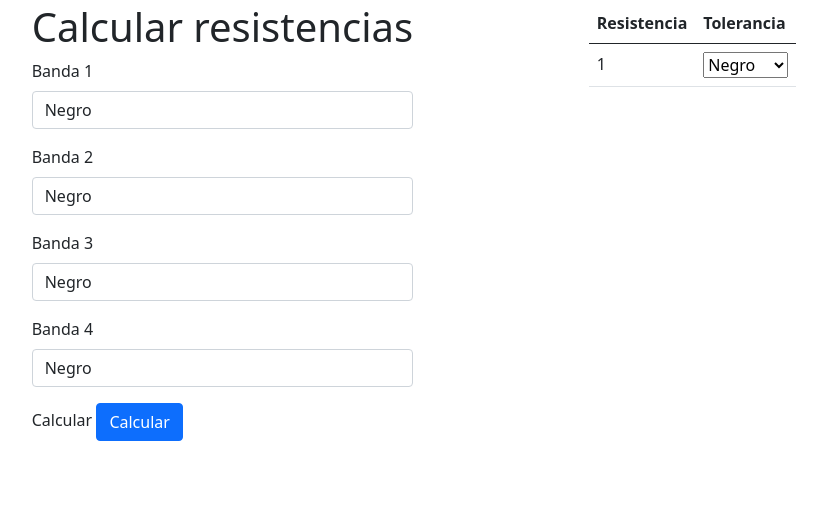
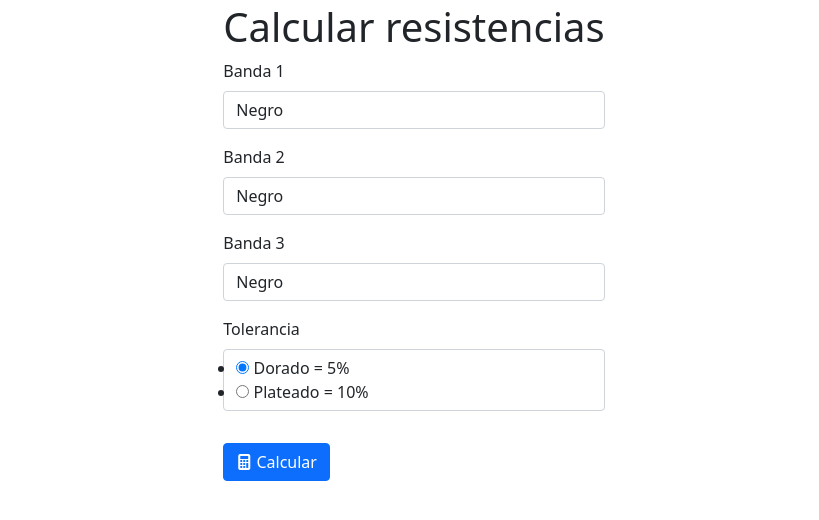
Before and after one commit to IDGS-1003-19002318/IDGS803-Flask2, a Flask app: page /resistencia in a window 1280 px wide. Shown: the part 69-589 px from the top of the page, without its empty margins (226-1045 px from the left). Run offline with Flask 2, Linux system fonts and the light colour scheme; some libraries are stand-ins or nearby versions.

Commit message:
Fix translator and resistors
- Fix find words in UPPER or LOWER for translator
- Add resistors calculator

```diff
--- a/act2_Translator.py
+++ b/act2_Translator.py
@@ -23,12 +23,12 @@ class Translator:
         if palabras:
             if form['idioma'] == '1':
                 for item in palabras:
-                    if item.split(',')[0] == form['palabra']:
+                    if item.split(',')[0] == form['palabra'].lower():
                         traduccion = item.split(',')[1].replace('\n', '')
                         break
             else:
                 for item in palabras:
-                    if item.split(',')[1].replace('\n', '') == form['palabra']:
+                    if item.split(',')[1].replace('\n', '') == form['palabra'].lower():
                         traduccion = item.split(',')[0]
                         break
         else:
--- a/act3_Resistencias.py
+++ b/act3_Resistencias.py
@@ -1,31 +1,43 @@
 class Resistencia():
-    def __init__(self, *args):
-        super(Resistencia, self).__init__(*args)
 
-        self._resistencias = []
+    def calcular(self, form):
+        form = form.data
+        suma = ((int(form['banda1']) * 10) + int(form['banda2'])) * (10 ** int(form['banda3']))
+        if form['tolerancia'] == '1':
+            tot = suma * .05
+            min = suma - (suma * .05)
+            max = suma + (suma * .05)
+        else:
+            tot = suma * .10
+            min = suma - (suma * .10)
+            max = suma + (suma * .10)
+        return {'tot': tot, 'min': min, 'max': max}
 
-    def add_resistencia(self, resistencia):
-        self._resistencias.append(resistencia)
+    def setColor(self, color):
+        colores = {
+            0: "#000000",
+            1: "#541204",
+            2: "#E80B2C",
+            3: "#F48421",
+            4: "#F4F21E",
+            5: "#0B9E0B",
+            6: "#0B3EE8",
+            7: "#8B0BE8",
+            8: "#808080",
+            9: "#FFFFFF"
+        }
+        color = int(color)
+        color = colores.get(color)
 
-    def get_resistencias(self):
-        return self._resistencias
+        return color
 
-    def get_resistencia(self, index):
-        return self._resistencias[index]
 
-    def get_resistencia_total(self):
-        resistencia_total = 0
+    def setTolerancia(self, color):
+        colores = {
+            1: "#FFD700",
+            2: "#C0C0C0"
+        }
+        color = int(color)
+        color = colores.get(color)
 
-        for resistencia in self._resistencias:
-            resistencia_total += resistencia.get_resistencia()
-
-        return resistencia_total
-
-    def get_maxima_corriente(self):
-        return self.get_resistencia_total() / 10
-
-    def get_maxima_potencia(self):
-        return self.get_maxima_corriente() * 220
-
-    def get_minima_resistencia(self):
-        return self.get_resistencia_total() / 0.1
+        return color
--- a/app.py
+++ b/app.py
@@ -17,11 +17,20 @@ def no_encontrada(e):
 @app.route("/resistencia", methods=['GET', 'POST'])
 def resistencia():
     resistors = Resistencia()
+    res = {}
+    banda1 = ''
+    banda2 = ''
+    banda3 = ''
+    tolerancia = ''
     resistencia = forms.ResistenciaForm(request.form)
     if request.method == 'POST' and resistencia.validate():
-        resistencia = forms.ResistenciaForm(request.form)
+        banda1 = resistors.setColor(resistencia.banda1.data)
+        banda2 = resistors.setColor(resistencia.banda2.data)
+        banda3 = resistors.setColor(resistencia.banda3.data)
+        tolerancia = resistors.setTolerancia(resistencia.tolerancia.data)
+        res = resistors.calcular(resistencia)
         flash('Calculo registrado', 'success')
-    return render_template('resistencia.html', form=resistencia)
+    return render_template('resistencia.html', form=resistencia, banda1=banda1, banda2=banda2, banda3=banda3, tolerancia=tolerancia, res=res)
 
 
 @app.route("/traductor", methods=['GET', 'POST'])
--- a/forms.py
+++ b/forms.py
@@ -59,49 +59,38 @@ class BuscadorForm(FlaskForm):
 
 
 class ResistenciaForm(FlaskForm):
-    banda1 = SelectField('Banda 1', choices=[('1', 'Negro'),
-                                                  ('2', 'Marron'),
-                                                  ('3', 'Rojo'),
-                                                  ('4', 'Naranja'),
-                                                  ('5', 'Amarillo'),
-                                                  ('6', 'Verde'),
-                                                  ('7', 'Azul'),
-                                                  ('8', 'Violeta'),
-                                                  ('9', 'Gris'),
-                                                  ('10', 'Blanco')],
-                              default='1')
-    banda2 = SelectField('Banda 2', choices=[('1', 'Negro'),
-                                                  ('2', 'Marron'),
-                                                  ('3', 'Rojo'),
-                                                  ('4', 'Naranja'),
-                                                  ('5', 'Amarillo'),
-                                                  ('6', 'Verde'),
-                                                  ('7', 'Azul'),
-                                                  ('8', 'Violeta'),
-                                                  ('9', 'Gris'),
-                                                  ('10', 'Blanco')],
-                              default='1')
-    banda3 = SelectField('Banda 3', choices=[('1', 'Negro'),
-                                                  ('2', 'Marron'),
-                                                  ('3', 'Rojo'),
-                                                  ('4', 'Naranja'),
-                                                  ('5', 'Amarillo'),
-                                                  ('6', 'Verde'),
-                                                  ('7', 'Azul'),
-                                                  ('8', 'Violeta'),
-                                                  ('9', 'Gris'),
-                                                  ('10', 'Blanco')],
-                              default='1')
-    banda4 = SelectField('Banda 4', choices=[('1', 'Negro'),
-                                                  ('2', 'Marron'),
-                                                  ('3', 'Rojo'),
-                                                  ('4', 'Naranja'),
-                                                  ('5', 'Amarillo'),
-                                                  ('6', 'Verde'),
-                                                  ('7', 'Azul'),
-                                                  ('8', 'Violeta'),
-                                                  ('9', 'Gris'),
-                                                  ('10', 'Blanco')],
-                              default='1')
+    banda1 = SelectField('Banda 1', choices=[('0', 'Negro'),
+                                                  ('1', 'Marron'),
+                                                  ('2', 'Rojo'),
+                                                  ('3', 'Naranja'),
+                                                  ('4', 'Amarillo'),
+                                                  ('5', 'Verde'),
+                                                  ('6', 'Azul'),
+                                                  ('7', 'Violeta'),
+                                                  ('8', 'Gris'),
+                                                  ('9', 'Blanco')],
+                              default='0')
+    banda2 = SelectField('Banda 2', choices=[('0', 'Negro'),
+                                                  ('1', 'Marron'),
+                                                  ('2', 'Rojo'),
+                                                  ('3', 'Naranja'),
+                                                  ('4', 'Amarillo'),
+                                                  ('5', 'Verde'),
+                                                  ('6', 'Azul'),
+                                                  ('7', 'Violeta'),
+                                                  ('8', 'Gris'),
+                                                  ('9', 'Blanco')],
+                              default='0')
+    banda3 = SelectField('Banda 3', choices=[('0', 'Negro'),
+                                                  ('1', 'Marron'),
+                                                  ('2', 'Rojo'),
+                                                  ('3', 'Naranja'),
+                                                  ('4', 'Amarillo'),
+                                                  ('5', 'Verde'),
+                                                  ('6', 'Azul'),
+                                                  ('7', 'Violeta'),
+                                                  ('8', 'Gris'),
+                                                  ('9', 'Blanco')],
+                              default='0')
     tolerancia = RadioField('Tolerancia', choices=[('1', 'Dorado = 5%'), ('2', 'Plateado = 10%')], default='1')
     submit = SubmitField('Calcular')
--- a/templates/resistencia.html
+++ b/templates/resistencia.html
@@ -12,29 +12,41 @@
             {{render_field(form.banda1, class_="form-control")}}
             {{render_field(form.banda2, class_="form-control")}}
             {{render_field(form.banda3, class_="form-control")}}
-            {{render_field(form.banda4, class_="form-control")}}
-            {{render_field(form.submit, class_="btn btn-primary")}}
-            <!-- <button type="submit" class="btn btn-primary mt-3">
+            {{render_field(form.tolerancia,class_="form-control")}}
+            <!-- {{render_field(form.submit, class_="btn btn-primary")}} -->
+            <button type="submit" class="btn btn-primary mt-3">
                 <i class="bi bi-calculator-fill"></i> Calcular
-            </button> -->
+            </button>
         </form>
     </div>
+    {% if res != {} %}
         <div class="table-responsive">
             <table class="table table-striped-columns">
                 <thead>
                     <tr>
-                    <th>Resistencia</th>
+                        <th>Banda 1</th>
+                        <th>Banda 2</th>
+                        <th>Banda 3</th>
                         <th>Tolerancia</th>
+                        <th>Valor</th>
+                        <th>Minimo</th>
+                        <th>Maximo</th>
                     </tr>
                 </thead>
                 <tbody>
                     <tr>
-                    <td>{{form.banda1["data"]}}</td>
-                    <td>{{form.banda2}}</td>
+                        <td style="background-color:{{banda1}}">{{form.banda1.data}}</td>
+                        <td style="background-color:{{banda2}}">{{form.banda2.data}}</td>
+                        <td style="background-color:{{banda3}}">{{form.banda3.data}}</td>
+                        <td style="background-color:{{tolerancia}}">{{form.tolerancia.data}}</td>
+                        <td>{{res['tot']}}</td>
+                        <td>{{res['min']}}</td>
+                        <td>{{res['max']}}</td>
                     </tr>
                 </tbody>
             </table>
         </div>
+    {% endif %}
 </div>
 
 {% endblock %}
```
Lines whose indentation alone changed are shown as unchanged.
